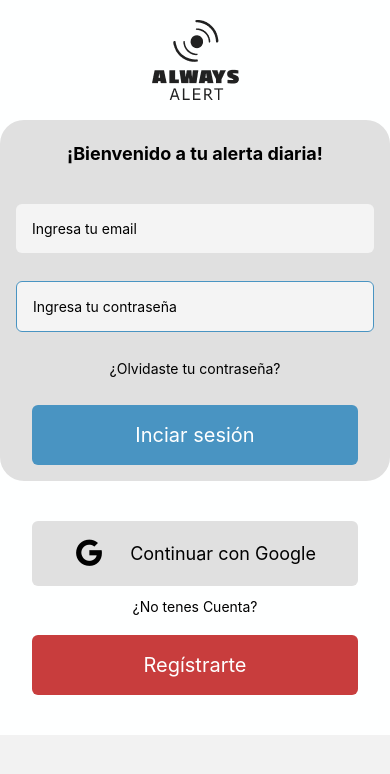
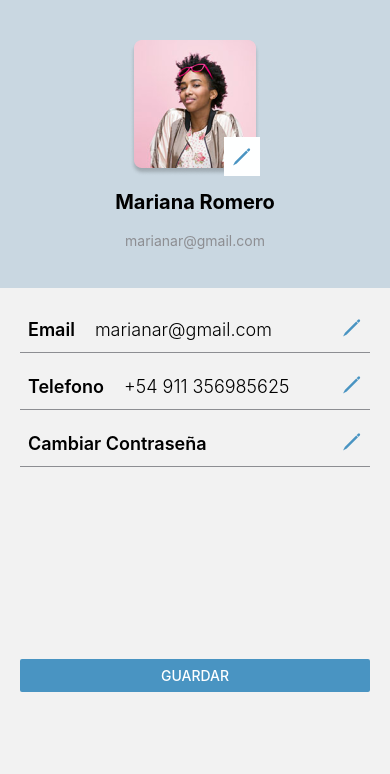
Before and after one commit to No-Country/s7-28-m-reactnative, a React Native app in the folder app/: screen /personalinfoscreen in a window 390 px wide. Shown: the top 774 px of the page. Built offline with nearby package versions, Linux system fonts and the light colour scheme.

Commit message:
Creating profile, edit profile, links between screens and some styling in FaQ page

```diff
--- a/app/App.js
+++ b/app/App.js
@@ -4,6 +4,8 @@ import LoginScreen from './src/screens/LoginScreen'
 import RegisterScreen from './src/screens/RegisterScreen'
 import RegisterSuccess from './src/screens/RegisterSuccess'
 import BottomNav from './src/BottomNav'
+import PersonalInfoScreen from './src/screens/PersonalInfoScreen'
+import FaQScreen from './src/screens/FaQScreen'
 
 const Stack = createNativeStackNavigator()
 
@@ -39,6 +41,20 @@ export default function App () {
             headerShown: false
           }}
         />
+        <Stack.Screen
+          name='personalinfoscreen'
+          component={PersonalInfoScreen}
+          options={{
+            headerShown: false
+          }}
+        />
+        <Stack.Screen
+          name='frequentasked'
+          component={FaQScreen}
+          options={{
+            headerShown: false
+          }}
+        />
       </Stack.Navigator>
     </NavigationContainer>
   )
--- a/app/src/BottomNav.js
+++ b/app/src/BottomNav.js
@@ -8,6 +8,7 @@ import HomeScreen from './screens/HomeScreen'
 import ContactsScreen from './screens/ContactsScreen'
 import HowToUseScreen from './screens/HowToUseScreen'
 import ProfileScreen from './screens/ProfileScreen'
+import PersonalInfoScreen from './screens/PersonalInfoScreen'
 
 const Tab = createBottomTabNavigator()
 
--- /dev/null
+++ b/app/src/screens/FaQScreen.js
@@ -0,0 +1,20 @@
+import { View, Text, Image } from 'react-native'
+import { SafeAreaView } from 'react-native-safe-area-context'
+
+const FaQScreen = ({ navigation }) => {
+  return (
+    <SafeAreaView>
+      <View className='w-full flex items-center h-16 justify-center'>
+        <Text className='w-full text-lg text-center'>Preguntas Frecuentes</Text>
+      </View>
+      <View className='bg-appbluelight w-full pb-20 flex items-center'>
+        <Image source={require('../../images/CharacterFaQ.png')} className='z-50' />
+      </View>
+      <View className='bg-appwhite rounded-4xl w-full h-full -mt-20'>
+        <Text className='text-center pt-10'>Accordion</Text>
+      </View>
+    </SafeAreaView>
+  )
+}
+
+export default FaQScreen
--- /dev/null
+++ b/app/src/screens/PersonalInfoScreen.js
@@ -0,0 +1,77 @@
+import { View, Text, Image, TouchableOpacity, TextInput, Button } from 'react-native'
+import React, { useState } from 'react'
+import { SafeAreaView } from 'react-native-safe-area-context'
+import Ionicons from '@expo/vector-icons/Ionicons'
+
+const PersonalInfoScreen = ({ navigation }) => {
+  const [InputEmail, SetInputEmail] = useState(false)
+  const [InputTelefono, SetInputTelefono] = useState(false)
+  const [InputContraseña, SetInputContraseña] = useState(false)
+  const [ChangeImage, setChangeImage] = useState(false)
+
+  return (
+    <SafeAreaView>
+      <View className='w-full flex items-center h-72 justify-center bg-appbluelight'>
+        <View>
+          <Image source={require('../../images/avatar.png')} className='rounded-full' />
+          <TouchableOpacity onPress={() => setChangeImage(prev => !prev)} className='absolute bottom-0 right-0 bg-appwhite p-2 rounded-full'>
+            <Ionicons
+              name='pencil-outline'
+              size={20}
+              color='#4994C2'
+            />
+          </TouchableOpacity>
+        </View>
+        <Text className='text-xl font-bold mt-3'>Mariana Romero</Text>
+        <Text className='text-appgray mt-4'>marianar@gmail.com</Text>
+      </View>
+      <View className='gap-3 mt-5 px-5'>
+        <View className='flex flex-row justify-between w-full px-2 border-b py-2 border-appgray'>
+          <View className='flex flex-row gap-5'>
+            <Text className='text-lg font-semibold'>Email</Text>
+            {InputEmail ? <TextInput className='w-3/5' placeholder='Nuevo Email' /> : <Text className='text-lg font-light'>marianar@gmail.com</Text>}
+          </View>
+          <TouchableOpacity onPress={() => SetInputEmail(prev => !prev)}>
+            <Ionicons
+              name='pencil-outline'
+              size={20}
+              color='#4994C2'
+            />
+          </TouchableOpacity>
+        </View>
+        <View className='flex flex-row justify-between w-full px-2 border-b py-2 border-appgray'>
+          <View className='flex flex-row gap-5'>
+            <Text className='text-lg font-semibold'>Telefono</Text>
+            {InputTelefono ? <TextInput className='w-3/5' placeholder='Nuevo Telefono' /> : <Text className='text-lg font-light'>+54 911 356985625</Text>}
+          </View>
+          <TouchableOpacity onPress={() => SetInputTelefono(prev => !prev)}>
+            <Ionicons
+              name='pencil-outline'
+              size={20}
+              color='#4994C2'
+            />
+          </TouchableOpacity>
+        </View>
+        <View className='flex flex-row justify-between px-2 w-full border-b py-2 border-appgray'>
+          {InputContraseña ? <TextInput placeholder='Nueva Contraseña' className='w-5/6' /> : <Text className='text-lg font-semibold'>Cambiar Contraseña</Text>}
+          <TouchableOpacity onPress={() => SetInputContraseña(prev => !prev)}>
+            <Ionicons
+              name='pencil-outline'
+              size={20}
+              color='#4994C2'
+            />
+          </TouchableOpacity>
+        </View>
+      </View>
+      <View className='mt-48 px-5'>
+        <Button
+          title='Guardar'
+          color='#4994C2'
+          onPress={() => navigation.navigate('Perfil')}
+        />
+      </View>
+    </SafeAreaView>
+  )
+}
+
+export default PersonalInfoScreen
--- a/app/src/screens/ProfileScreen.js
+++ b/app/src/screens/ProfileScreen.js
@@ -1,20 +1,71 @@
-import { View, Text, Image } from 'react-native'
-import React from 'react'
+import { View, Text, Image, TouchableOpacity, Button } from 'react-native'
+import React, { useState } from 'react'
 import { SafeAreaView } from 'react-native-safe-area-context'
+import Ionicons from '@expo/vector-icons/Ionicons'
 
-const ProfileScreen = () => {
+const ProfileScreen = ({ navigation }) => {
+  const [Modal, SetModal] = useState(false)
   return (
     <SafeAreaView>
+      {Modal && <View className='w-full z-50 h-screen flex items-center justify-center bg-appblack bg-opacity-20 absolute top-0'>
+        <View className='w-2/3 rounded-xl p-5 z-50 h-1/3 bg-appgray flex items-center justify-between'>
+          <View className='mb-2'>
+            <Image source={require('../../images/Character.png')} />
+          </View>
+          <View className='flex items-center pb-6'>
+            <Text className='text-xl font-semibold'>Cerrar Sesion</Text>
+            <Text className='font-light pt-1'>¿De verdad quieres cerrar sesion?</Text>
+          </View>
+          <View className='flex flex-row gap-4 w-full justify-end'>
+            <TouchableOpacity><Text className='px-2 bg-appwhite rounded-md py-1' onPress={() => SetModal(false)}>Cancelar</Text></TouchableOpacity>
+            <TouchableOpacity><Text className='px-2 bg-appwhite rounded-md py-1' onPress={() => SetModal(false)}>Entendido</Text></TouchableOpacity>
+          </View>
+        </View>
+                </View>}
       {/* Header */}
-      <View className='flex flex-row justify-center mt-5'>
-        <Image
-          source={require('../../assets/logo.png')}
-          className='w-50 p-4'
+      <View className='h-16 bg-applightgray flex justify-center'>
+        <Text className='w-full text-lg text-center'>Mi Perfil</Text>
+      </View>
+      <View className='w-full flex items-center'>
+        <Image className='mt-3' source={require('../../images/avatar.png')} />
+        <Text className='text-xl font-bold mt-2'>Mariana Romero</Text>
+        <Text className=' text-appgray mt-2'>marianar@gmail.com</Text>
+      </View>
+      <View className='w-full flex items-start pl-10 mt-10'>
+        <TouchableOpacity onPress={() => navigation.navigate('personalinfoscreen')} className='h-20 flex flex-row items-center gap-5 border-b w-full border-appbluelight'>
+          <Ionicons
+            name='person-circle-outline'
+            size={30}
+            color='#4994C2'
+          />
+          <Text className='text-lg'>Datos Personales</Text>
+        </TouchableOpacity>
+        <TouchableOpacity
+          onPress={() => navigation.navigate('Como lo uso')} className='h-20 flex flex-row items-center gap-5 border-b w-full border-appbluelight'
+        >
+          <Ionicons
+            name='help-circle'
+            size={30}
+            color='#4994C2'
+          />
+          <Text className='text-lg'>Como se usa Always Alert</Text>
+        </TouchableOpacity>
+        <TouchableOpacity onPress={() => navigation.navigate('frequentasked')} className=' flex flex-row items-center gap-5 h-20 border-b w-full border-appbluelight'>
+          <Ionicons
+            name='help-buoy'
+            size={30}
+            color='#4994C2'
+          />
+          <Text className='text-lg'>Preguntas Frecuentes</Text>
+        </TouchableOpacity>
+      </View>
+      <TouchableOpacity className='w-full px-5 mt-40'>
+        <Button
+          title='Cerrar Sesion'
+          color='#C83D3D'
+          onPress={() => SetModal(true)}
         />
-      </View>
-      <View>
-        <Text>ProfileScreen</Text>
-      </View>
+      </TouchableOpacity>
     </SafeAreaView>
   )
 }
--- a/app/tailwind.config.js
+++ b/app/tailwind.config.js
@@ -7,12 +7,15 @@ module.exports = {
     colors: {
       appred: '#C83D3D',
       appblue: '#4994C2',
-      appbluelight: '#E4EEF5',
-      appgray: '#E0E0E0',
+      appbluelight: '#C9D7E1',
+      appgray: '#8D8E92',
       applightgray: '#F4F4F4',
       appgreen: '#72B040',
       appwhite: '#FEFFFF',
       appblack: '#212121'
+    },
+    borderRadius: {
+      '4xl': '80px'
     }
   },
   plugins: []
```
Also changed, not shown: app/images/Character.png (added), app/images/CharacterFaQ.png (added).
